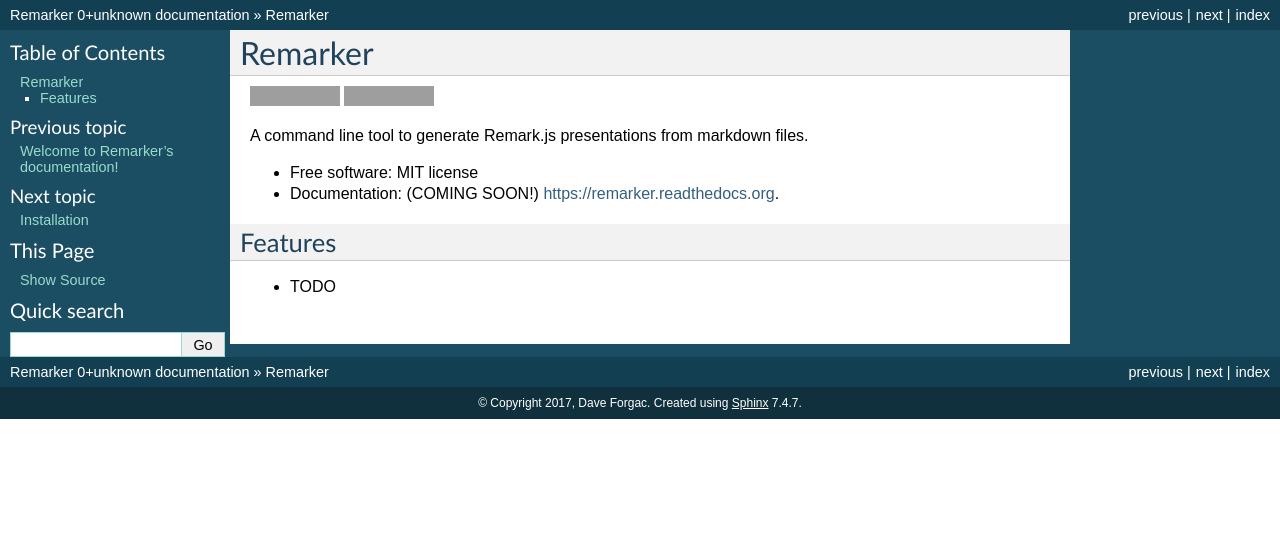
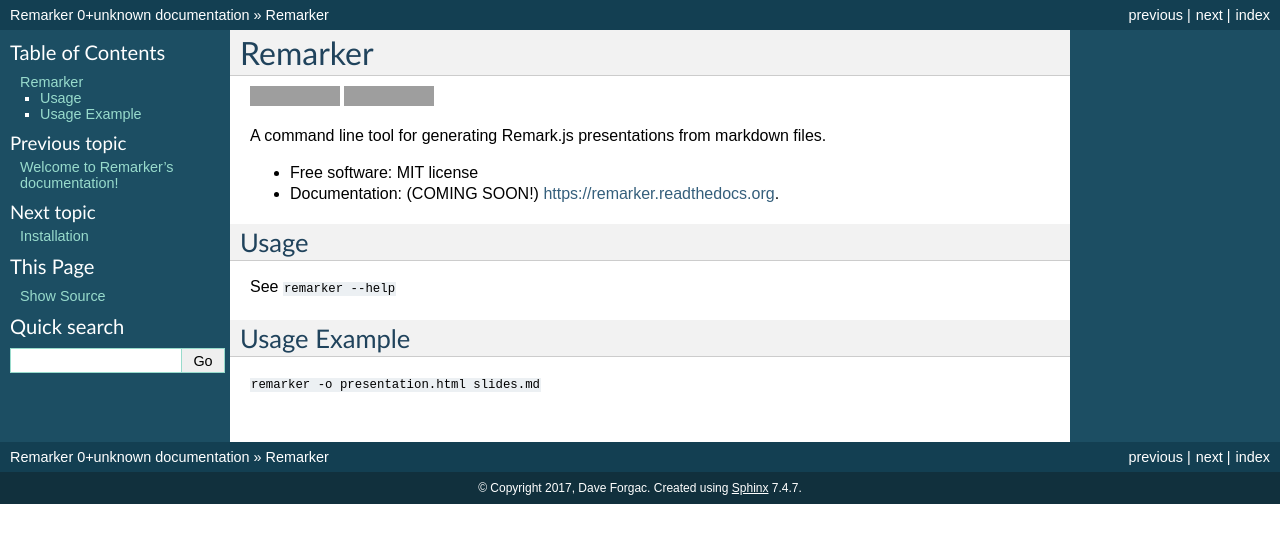
Before and after one commit to eswan18/premark, a Sphinx documentation site: the page built from docs/readme.rst, in a window 1280 px wide. Shown: the top 543 px of the page. Built offline with Sphinx 7.4.7, drawn with Linux system fonts in a browser that asks for light colours; grey boxes are pictures that could not be loaded.

Commit message:
add usage stubs for now

```diff
--- a/README.rst
+++ b/README.rst
@@ -9,12 +9,17 @@ Remarker
         :target: https://pypi.python.org/pypi/remarker
 
 
-A command line tool to generate Remark.js presentations from markdown files.
+A command line tool for generating Remark.js presentations from markdown files.
 
 * Free software: MIT license
 * Documentation: (COMING SOON!) https://remarker.readthedocs.org.
 
-Features
---------
+Usage
+-----
 
-* TODO
+See ``remarker --help``
+
+Usage Example
+-------------
+
+``remarker -o presentation.html slides.md``
--- a/docs/usage.rst
+++ b/docs/usage.rst
@@ -2,6 +2,4 @@
 Usage
 ========
 
-To use Remarker in a project::
-
-    import remarker
+Run ``remarker --help``
```
